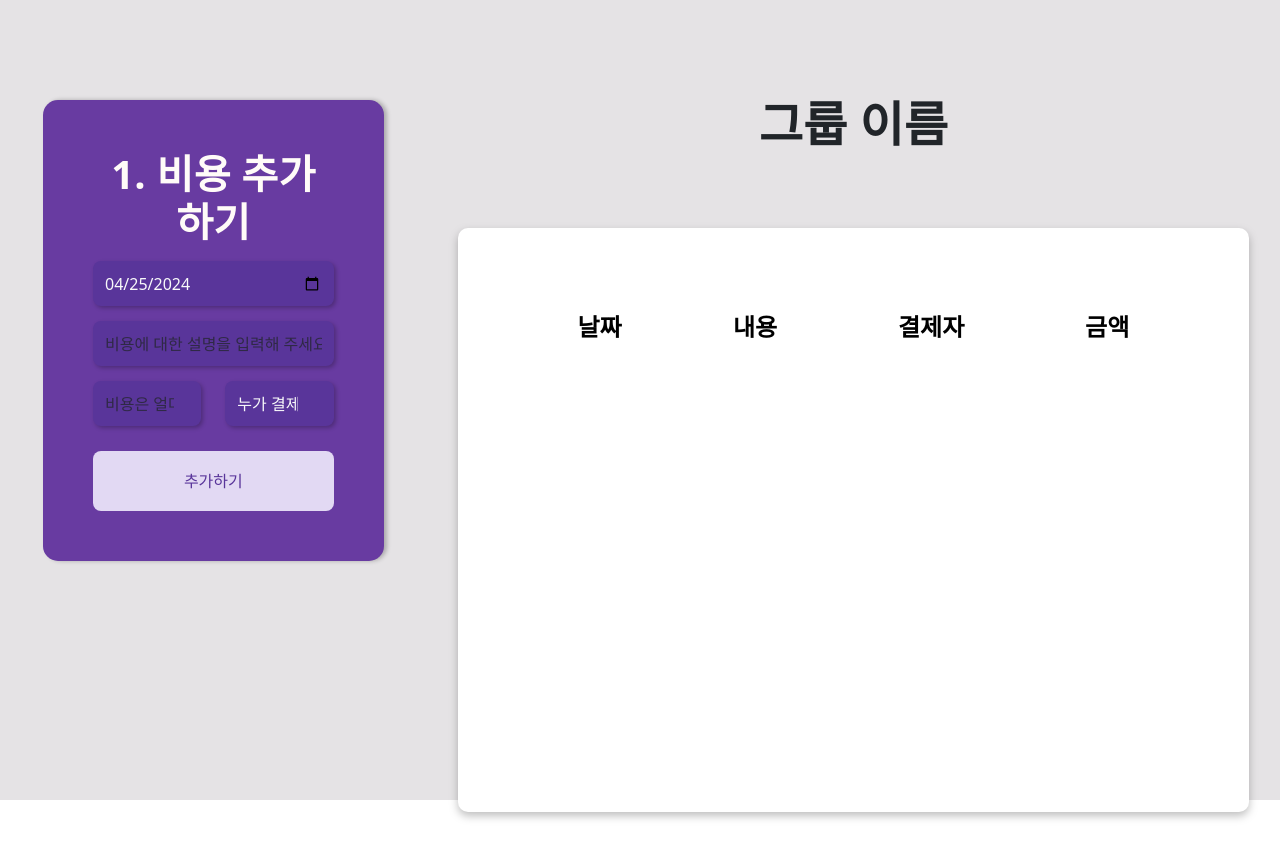
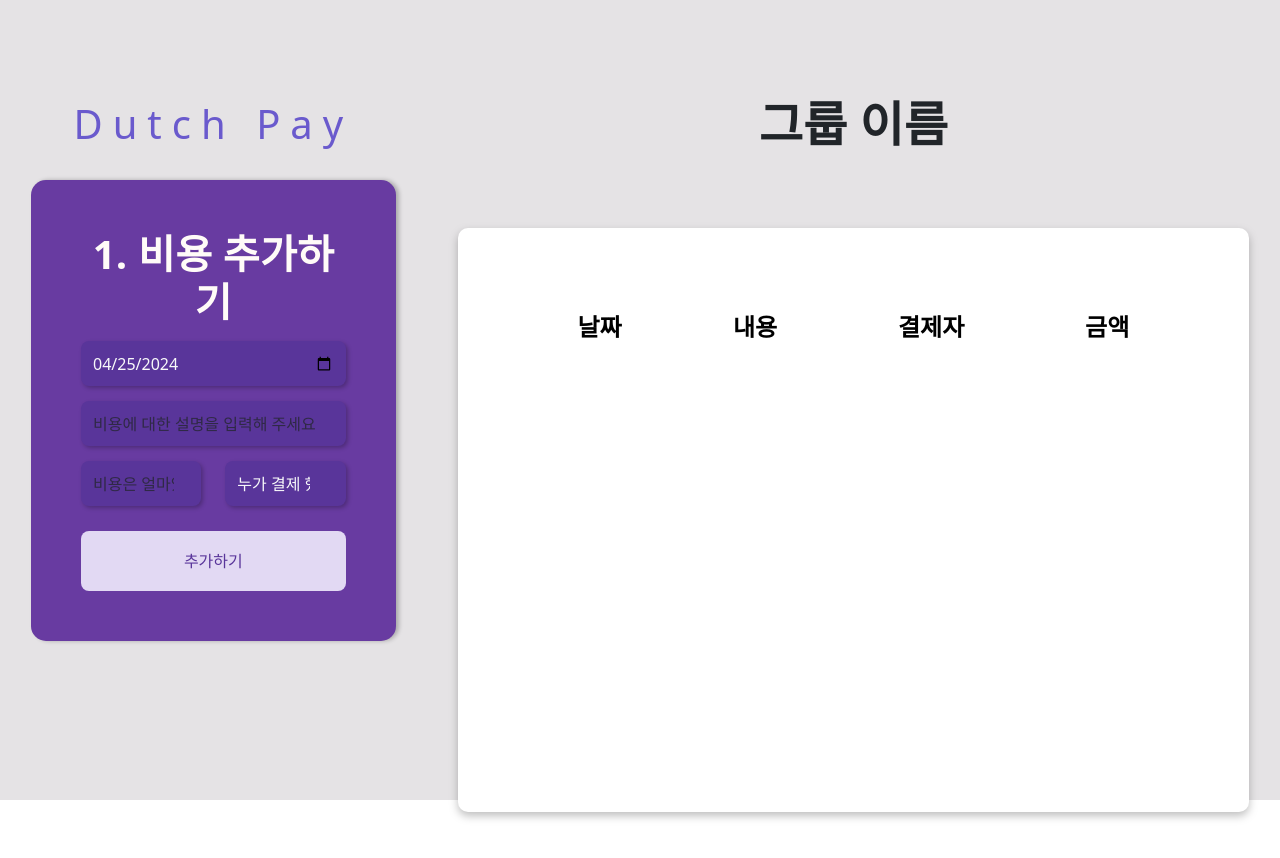
Before and after one commit to SeokhunEom/dutchpay, a React (Vite) app: page /expense in a window 1280 px wide. Shown: the top 858 px of the page. Built offline with nearby package versions, Linux system fonts and the light colour scheme.

Commit message:
REFACTOR: ServiceLogo 컴포넌트 분리

```diff
--- a/src/components/ExpenseMain.tsx
+++ b/src/components/ExpenseMain.tsx
@@ -4,6 +4,7 @@ import { useRecoilValue } from 'recoil';
 import AddExpenseForm from './AddExpenseForm';
 import ExpenseTable from './ExpenseTable';
 import groupNameState from '../state/groupName';
+import ServiceLogo from './shared/ServiceLogo';
 
 function ExpenseMain() {
   return (
@@ -23,7 +24,12 @@ function ExpenseMain() {
 function LeftPane() {
   return (
     <StyledContainer>
-      <AddExpenseForm />
+      <Row>
+        <ServiceLogo />
+      </Row>
+      <Row>
+        <AddExpenseForm />
+      </Row>
     </StyledContainer>
   );
 }
--- a/src/components/shared/CenteredOverlayForm.tsx
+++ b/src/components/shared/CenteredOverlayForm.tsx
@@ -4,6 +4,7 @@ import {
   Button, Container, Form, Row,
 } from 'react-bootstrap';
 import OverlayWrapper from './OverlayWrapper';
+import ServiceLogo from './ServiceLogo';
 
 type CenteredOverlayFormProps = {
   title: string;
@@ -17,7 +18,7 @@ function CenteredOverlayForm({
 }: CenteredOverlayFormProps) {
   return (
     <StyledCentralizedContainer>
-      <StyledLogo>Dutch Pay</StyledLogo>
+      <ServiceLogo />
       <OverlayWrapper>
         <Form validated={validated} onSubmit={handleSubmit}>
           <StyledCentralizedContent>
@@ -36,14 +37,6 @@ function CenteredOverlayForm({
     </StyledCentralizedContainer>
   );
 }
-
-const StyledLogo = styled.h1`
-    font-weight: 200;
-    letter-spacing: 10px;
-    color: slateblue;
-    text-align: center;
-    margin-bottom: 0.8em;
-`;
 
 const StyledCentralizedContainer = styled(Container)`
     width: 50vw;
--- /dev/null
+++ b/src/components/shared/ServiceLogo.tsx
@@ -0,0 +1,15 @@
+import styled from 'styled-components';
+
+function ServiceLogo() {
+  return <StyledLogo>Dutch Pay</StyledLogo>;
+}
+
+const StyledLogo = styled.h1`
+  font-weight: 200;
+  letter-spacing: 10px;
+  color: slateblue;
+  text-align: center;
+  margin-bottom: 0.8em;
+`;
+
+export default ServiceLogo;
```
